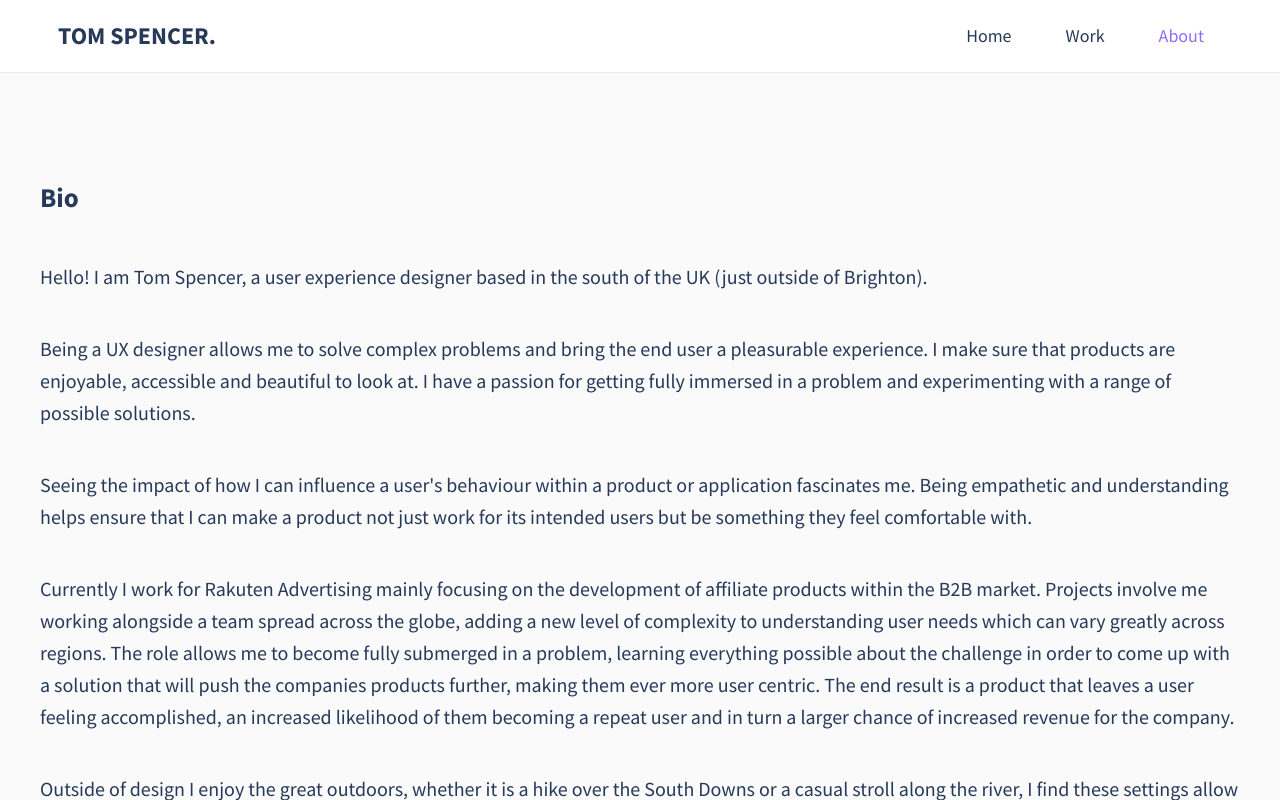
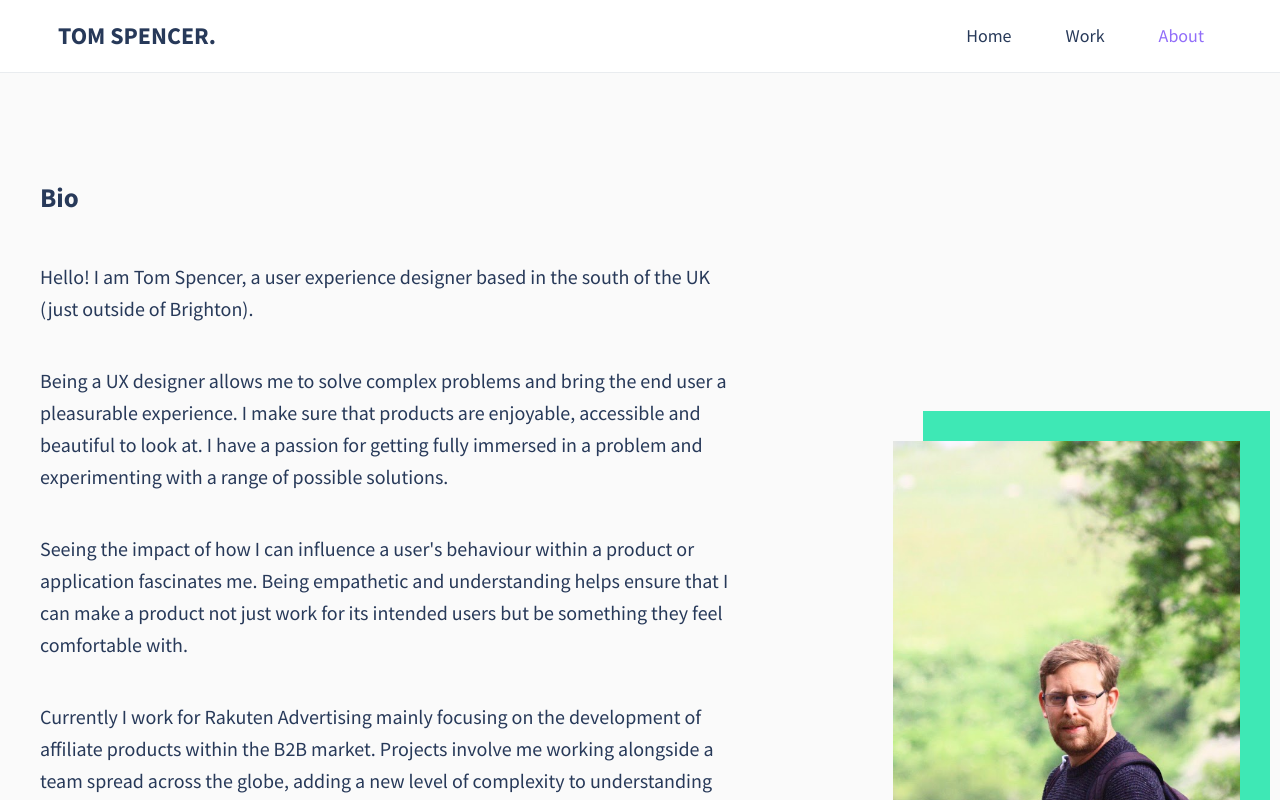
Before and after one commit to tomatronic/portfolio, a Next.js app: page /about in a window 1280 px wide. Shown: the top 800 px of the page. Built offline with nearby package versions, Linux system fonts and the light colour scheme.

Commit message:
Thurs Afternoon

```diff
--- a/pages/about.js
+++ b/pages/about.js
@@ -9,7 +9,7 @@ function About() {
         <div className="mainContainer">
             <div className={styles.mainContainer}>
                 <div className="row">
-                    <div className="column">
+                    <div className="double-column">
                         <h2>
                             Bio
                         </h2>
@@ -19,6 +19,9 @@ function About() {
                         <p>Currently I work for Rakuten Advertising mainly focusing on the development of affiliate products within the B2B market. Projects involve me working alongside a team spread across the globe, adding a new level of complexity to understanding user needs which can vary greatly across regions. The role allows me to become fully submerged in a problem, learning everything possible about the challenge in order to come up with a solution that will push the companies products further, making them ever more user centric. The end result is a product that leaves a user feeling accomplished, an increased likelihood of them becoming a repeat user and in turn a larger chance of increased revenue for the company.</p>
                         <p>Outside of design I enjoy the great outdoors, whether it is a hike over the South Downs or a casual stroll along the river, I find these settings allow my creative mind to wander, and sometimes allow me to come up with new angles I had not previously considered.</p>
                         <p>I'm always looking for opportunities for collaboration. Reach out and let's chat!</p>
+                    </div>
+                    <div className="column">
+                        <img src="/bio.jpeg" alt="You will often find me out hiking in the South Downs National Park" className={styles.bioImg} />
                     </div>
                 </div>
                 <div className="row">
--- a/pages/css/about.module.css
+++ b/pages/css/about.module.css
@@ -8,6 +8,10 @@
 .intro {
     font-size: 48px;
     font-weight: bold;
+}
+
+.bioImg {
+    box-shadow: 30px -30px 0 #3EE8B5;
 }
 
 .btnintro {
--- a/pages/css/navbar.module.css
+++ b/pages/css/navbar.module.css
@@ -32,7 +32,7 @@
 }
 
 .site-header ul li a, .site-header a {
-    margin-right: 1em;
+    margin-right: 0;
     padding: 0.5rem 1rem;
     color: #273959;
     text-decoration: none;
@@ -58,4 +58,8 @@
         align-self: center;
         margin: 0;
     }
+
+    .site-header ul li a, .site-header a {
+        margin-right: 1em;
+    }
 }
--- a/styles.css
+++ b/styles.css
@@ -51,15 +51,6 @@ ul {
    width: 100%;
    max-width: 600px;
    margin: 0 auto;
-}
-
-.row {
-   display: block;
-   margin: 80px 0;
-}
-
-.column {
-   display: block;
 }
 
 nav ul li a.active {
@@ -147,4 +138,11 @@ button {
       flex: 1;
    }
 
+   .double-column {
+      display: flex;
+      flex-direction: column;
+      flex-basis: 100%;
+      flex: 2;
+    }
+
 }
```
Also changed, not shown: public/bio.jpeg (added).
